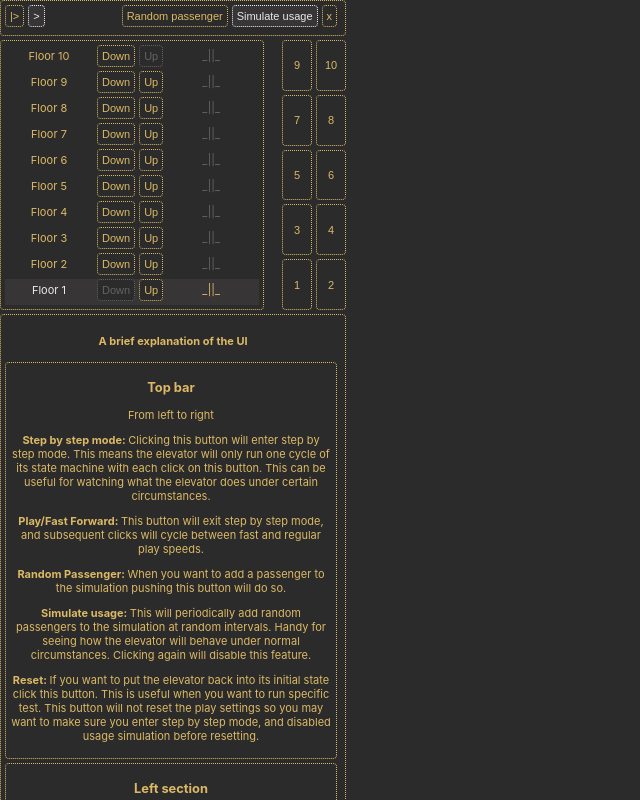
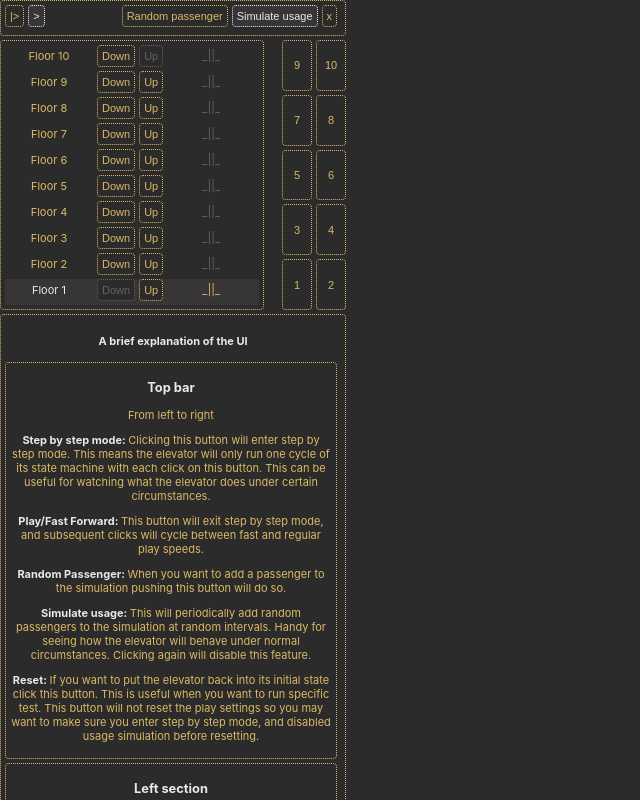
Before and after one commit to cedw032/elevator_simulator, a React (Create React App) app: page / in a window 1280 px wide. Shown: the top 800 px of the page, without its empty margins (0-640 px from the left). Built offline with nearby package versions, Linux system fonts and the light colour scheme; the HTML template or start-up script is replaced by a standard one.

Commit message:
Style improvements

```diff
--- a/src/App.css
+++ b/src/App.css
@@ -3,10 +3,6 @@ body {
   color: #DDB967; }
   body .app {
     max-width: 350px; }
-    body .app.quick-animations .floor-display {
-      transition: none; }
-    body .app.quick-animations .floor-door-state {
-      transition: none; }
     body .app .panel,
     body .app button {
       background-color: #2A2B2A;
@@ -21,6 +17,7 @@ body {
     body .app .floor-door-state {
       transition: 0.7s ease background-color, 0.7s ease border-color,  0.7s ease color; }
       body .app .floor-door-state.white {
+        transition: none;
         background-color: #383536;
         color: #E8E9EB;
         border-color: #E8E9EB; }
@@ -45,6 +42,10 @@ body {
         background-color: #383536;
         color: #E8E9EB;
         border-color: #E8E9EB; }
+    body .app b,
+    body .app h4,
+    body .app h3 {
+      color: #E8E9EB; }
     body .app .floor-bank {
       display: flex;
       flex-direction: column-reverse; }
@@ -53,6 +54,7 @@ body {
       justify-content: flex-end;
       transition: 1.4s ease background-color, 1.4s ease border-color,  1.4s ease color; }
       body .app .floor-display.highlight {
+        transition: none;
         background-color: #383536;
         color: #E8E9EB; }
       body .app .floor-display > div {
--- a/src/App.scss
+++ b/src/App.scss
@@ -15,15 +15,7 @@ body {
 		max-width: 350px;
 
 		&.quick-animations {
-
-			.floor-display {
-				transition: none;
-			}
-
-			.floor-door-state {
-				transition: none;
-			}
-
+			// Wired up with the time controller.
 		}
 
 		.panel,
@@ -47,6 +39,7 @@ body {
 				0.7s ease color;
 
 			&.white {
+				transition: none;
 				background-color: $shade1;
 				color: $shade2;
 				border-color: $shade2;
@@ -91,6 +84,12 @@ body {
 			}
 		}
 
+		b,
+		h4,
+		h3 {
+			color: $shade2;
+		}
+
 		.floor-bank {
 			display: flex;
 			flex-direction: column-reverse;
@@ -106,6 +105,7 @@ body {
 				1.4s ease color;
 
 			&.highlight {
+				transition: none;
 				background-color: $shade1;
 				color: $shade2;
 			}
```
